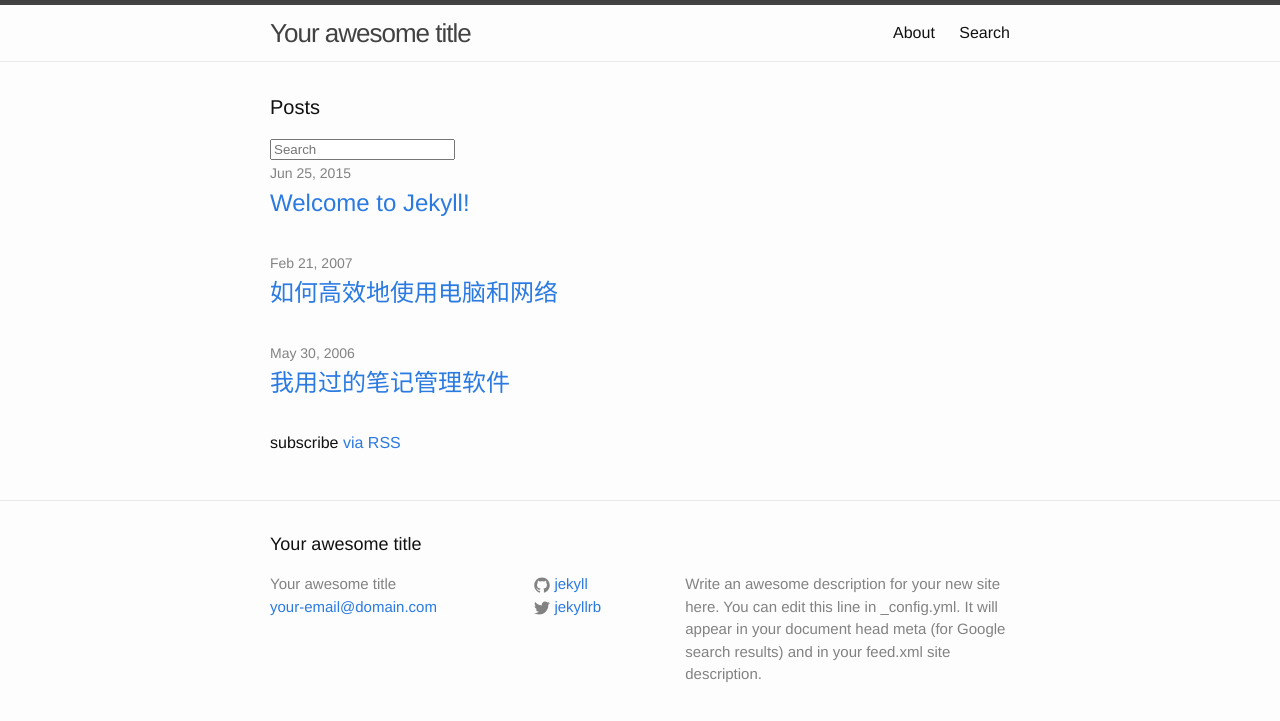
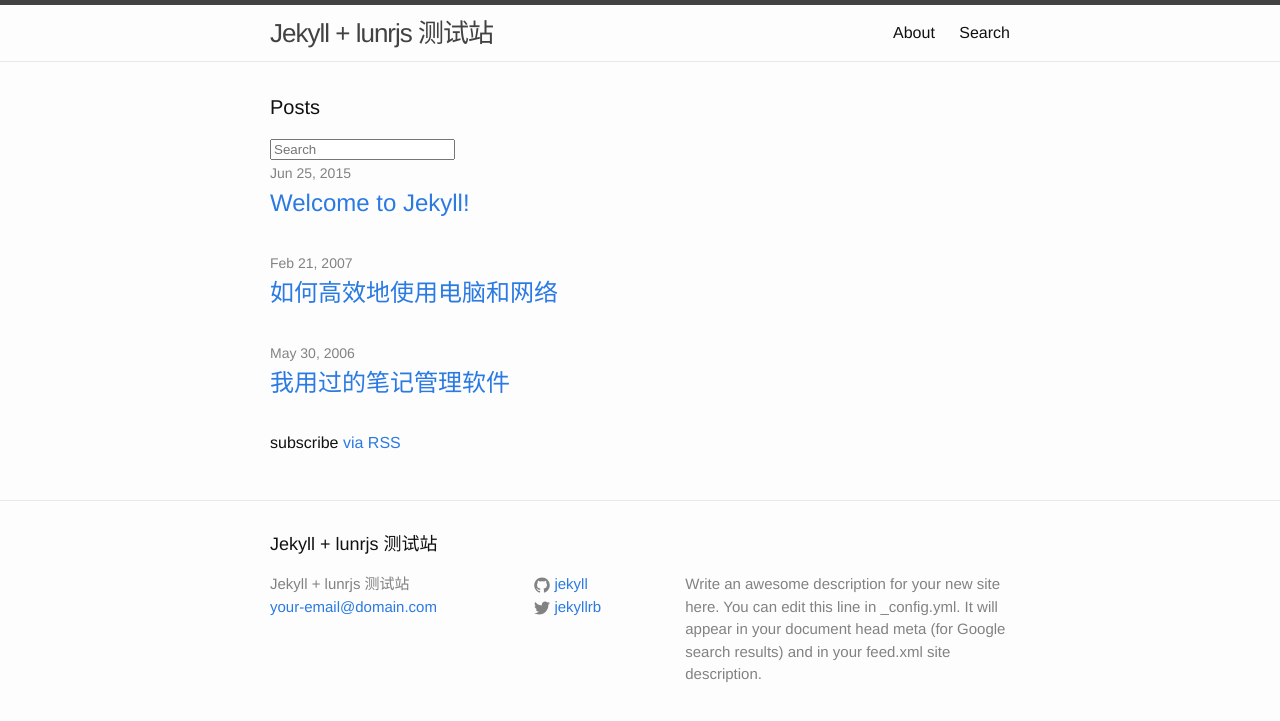
Before and after one commit to pimgeek/lunr-js-site, a Jekyll site: the page built from index.html, in a window 1280 px wide. Shown: the top 721 px of the page. Built offline with Jekyll 4.4.1, drawn with Linux system fonts in a browser that asks for light colours.

Commit message:
修改 baseurl 配置，以便发布到 github pages 的对应路径上

```diff
--- a/_config.yml
+++ b/_config.yml
@@ -1,11 +1,11 @@
 # Site settings
-title: Your awesome title
+title: Jekyll + lunrjs 测试站
 email: your-email@domain.com
 description: > # this means to ignore newlines until "baseurl:"
   Write an awesome description for your new site here. You can edit this
   line in _config.yml. It will appear in your document head meta (for
   Google search results) and in your feed.xml site description.
-baseurl: "" # the subpath of your site, e.g. /blog/
+baseurl: "/luna-js-site/" # the subpath of your site, e.g. /blog/
 url: "http://yourdomain.com" # the base hostname & protocol for your site
 twitter_username: jekyllrb
 github_username:  jekyll
```
